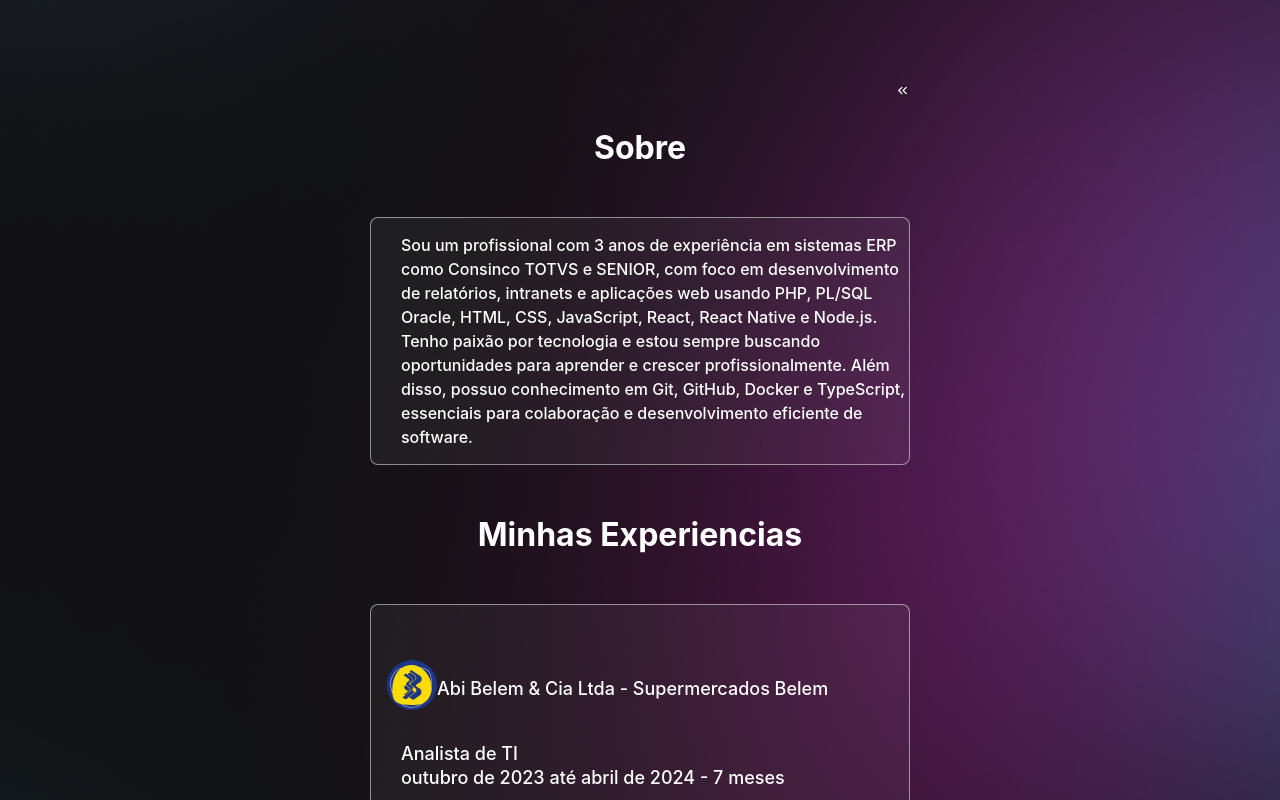
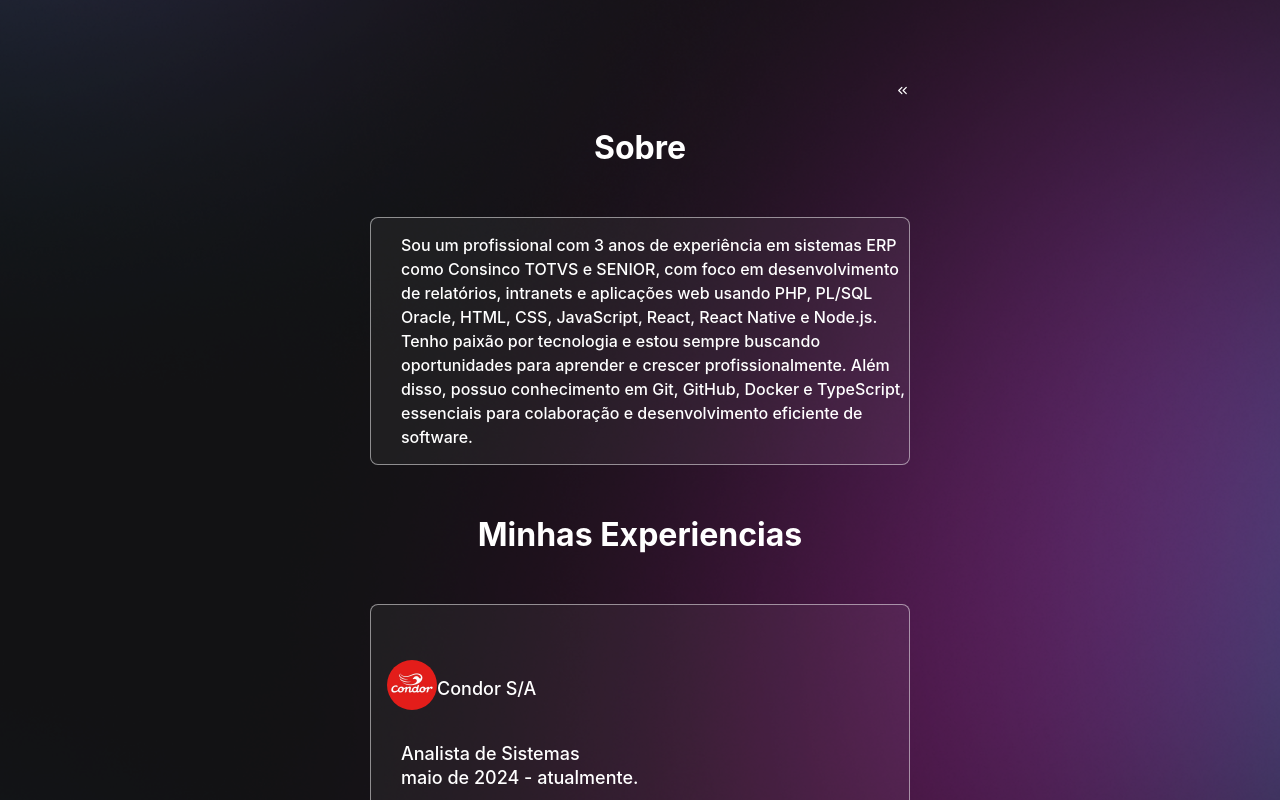
Before and after one commit to leonardo-sarda/portfolio_react, a React (Create React App) app: page /about in a window 1280 px wide. Shown: the top 800 px of the page. Built offline with nearby package versions, Linux system fonts and the light colour scheme; the HTML template or start-up script is replaced by a standard one.

Commit message:
feito adição de trabalho no About

```diff
--- a/src/pages/About/index.tsx
+++ b/src/pages/About/index.tsx
@@ -3,6 +3,7 @@ import logoImg from '../../assets/avatar.png';
 import GithubIcon from '../../assets/fav-icon/git.png';
 import Linkedin from '../../assets/fav-icon/Vector.png';
 import Belem from '../../assets/belem.jpeg';
+import Condor from '../../assets/condor.jpeg';
 import {
     Profile,
     AboutLinks,
@@ -42,6 +43,22 @@ const Home: React.FC = () => {
             </CompanyProfile>
             <h1>Minhas Experiencias</h1>
             <AboutLinks>
+                <CompanyProfile>
+                    <ul>
+                        <a href="">
+                            <img
+                                src={Condor}
+                                alt="https://www.linkedin.com/company/mundocondor/"
+                            />
+                            <p>Condor S/A</p>
+                        </a>
+
+                        <li>
+                            Analista de Sistemas <br></br>maio de 2024 -
+                            atualmente.
+                        </li>
+                    </ul>
+                </CompanyProfile>
                 <CompanyProfile>
                     <ul>
                         <a href="https://www.linkedin.com/company/abi-belem-&-cia-ltda---supermercados-belem/">
```
Also changed, not shown: src/assets/condor.jpeg (added).
